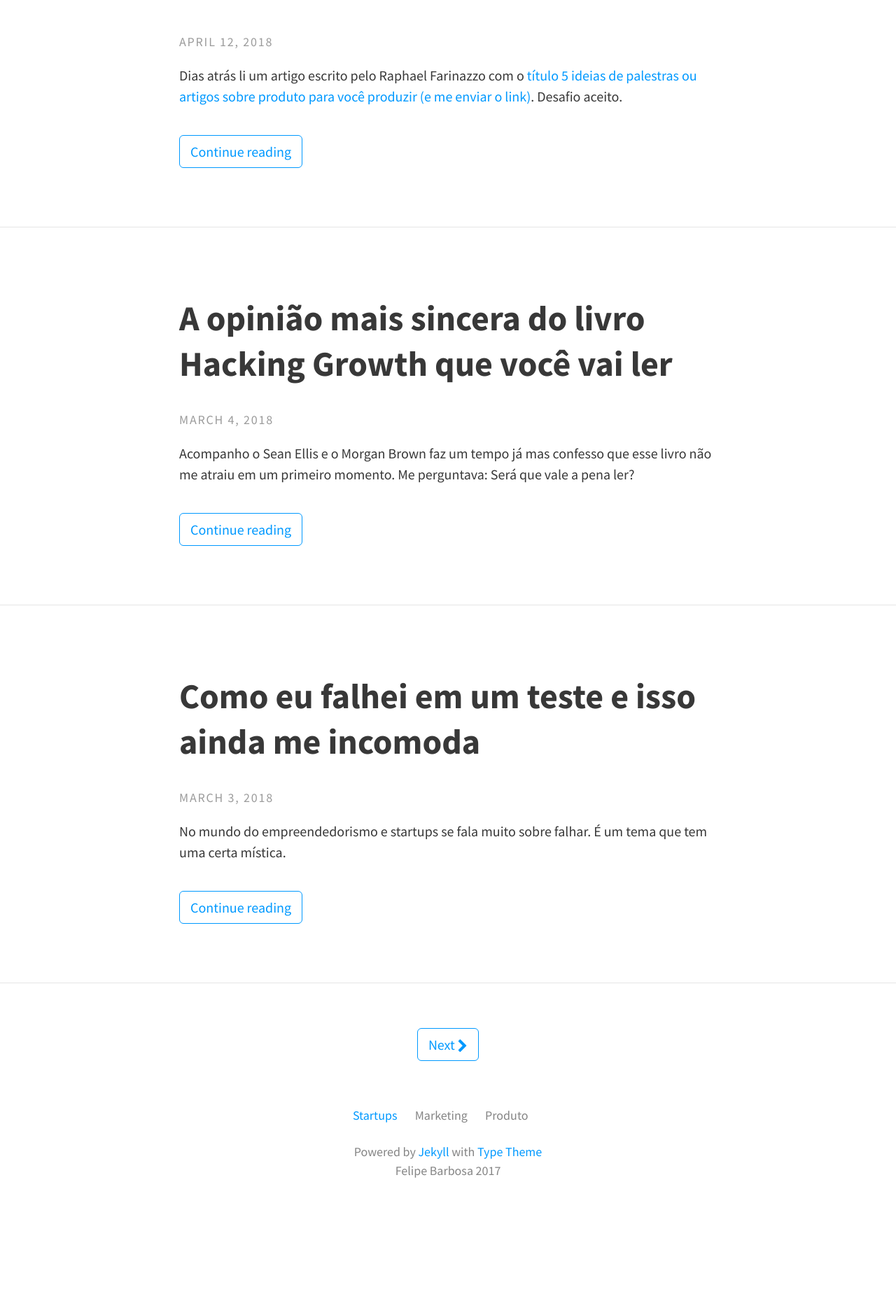
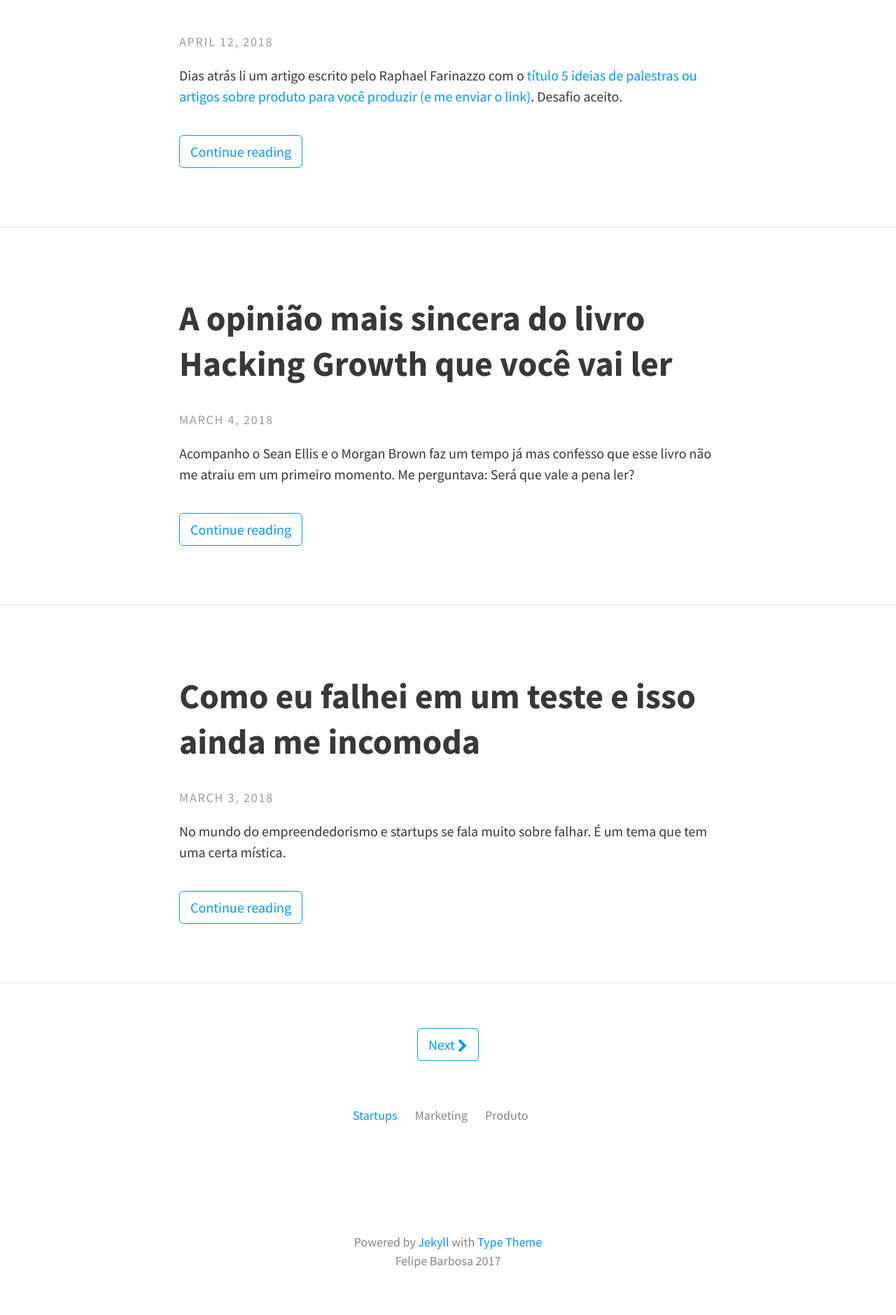
Before and after one commit to felipecbarbosa/felipecbarbosa.github.io, a Jekyll site: the page built from index.html, in a window 1280 px wide. Shown: the part 1710-3589 px from the top of the page at 70% size. Built offline with Jekyll 4.4.1, drawn with Linux system fonts in a browser that asks for light colours; the list of posts is cut into pages by our own code; comment, search, counter and statistics services are not loaded; before the commit the page ends 3460 px from its top, so only the background shows below that.

Commit message:
Edited padding bottom footer css

```diff
--- a/_sass/includes/_footer.scss
+++ b/_sass/includes/_footer.scss
@@ -8,7 +8,7 @@
   .site-nav {
     ul {
       margin: 0;
-      padding: 0 0 25px 0;
+      padding-bottom: $padding-large;
       list-style: none;
       line-height: 1.5;
     }
```
